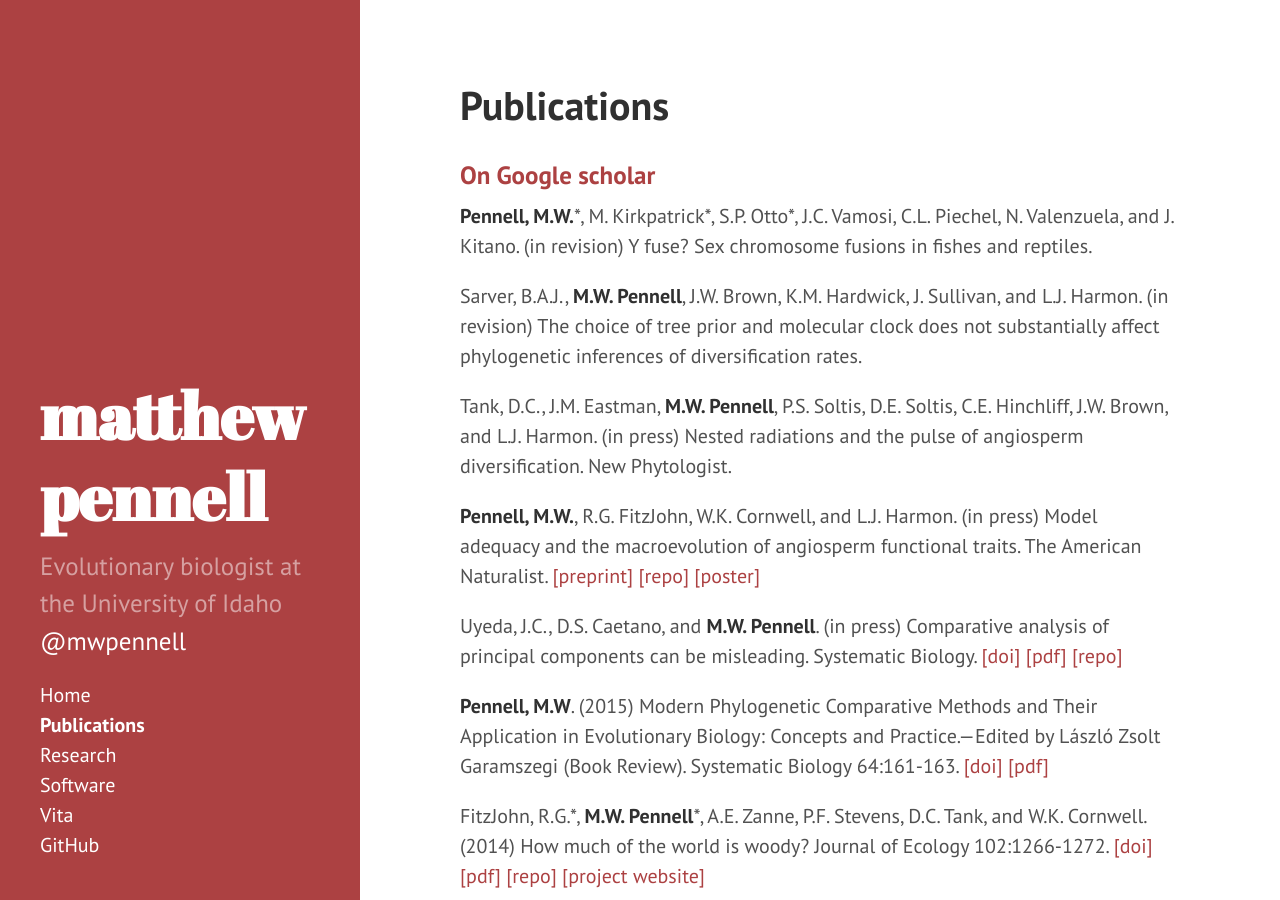
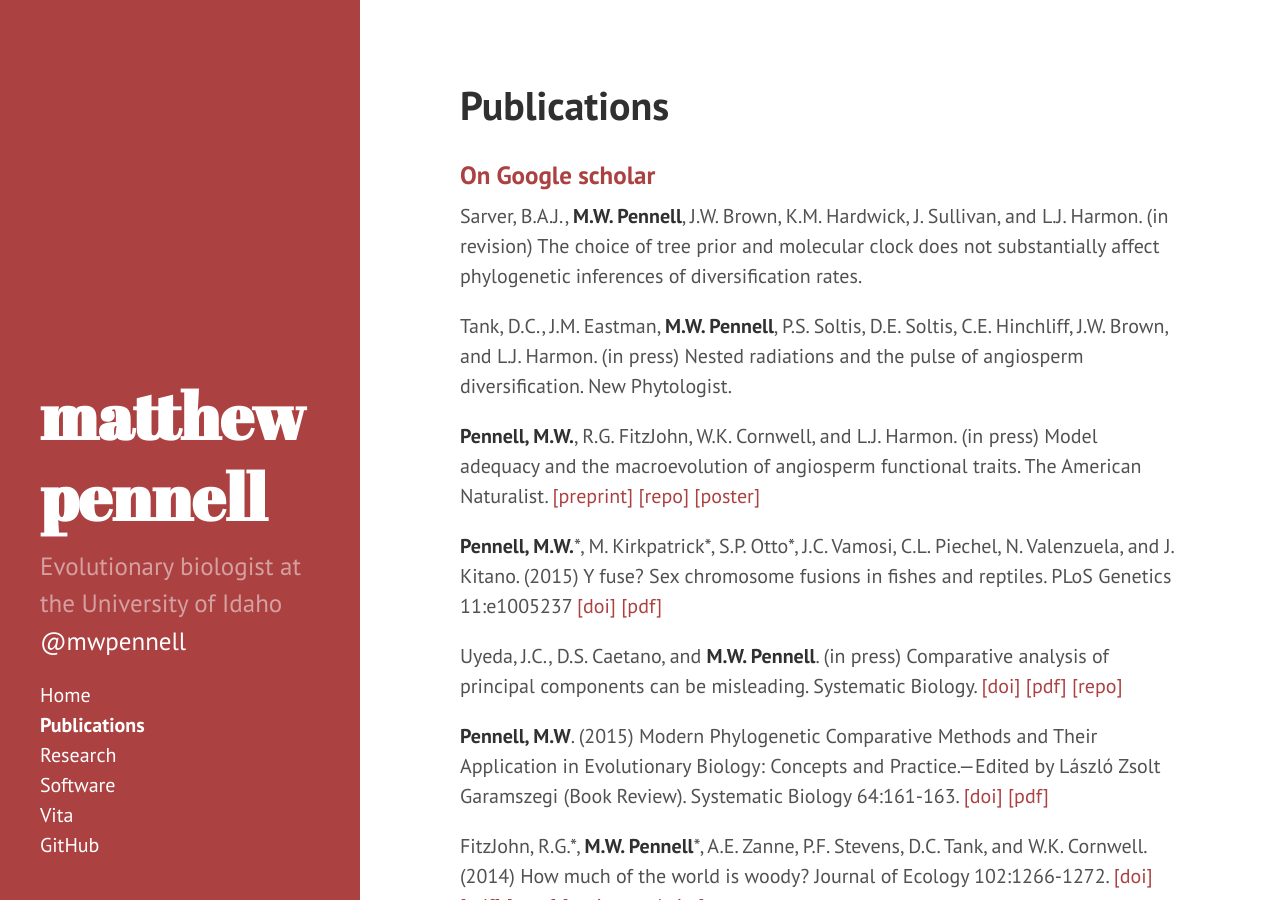
Before and after one commit to atredennick/mwpennell.github.io, a Jekyll site: the page built from publications.md, in a window 1280 px wide and 900 px high. Built offline with Jekyll 4.4.1, drawn with Linux system fonts in a browser that asks for light colours; Markdown is read by kramdown in place of the engine named in the settings.

Commit message:
y fuse pdf and citation

```diff
--- a/publications.md
+++ b/publications.md
@@ -5,13 +5,13 @@ title: Publications
 
 ### [On Google scholar](http://scholar.google.com/citations?user=mxS1rJoAAAAJ&hl=en)
 
-**Pennell, M.W.**\*, M. Kirkpatrick\*, S.P. Otto\*, J.C. Vamosi, C.L. Piechel, N. Valenzuela, and J. Kitano. (in revision) Y fuse? Sex chromosome fusions in fishes and reptiles.
-
 Sarver, B.A.J., **M.W. Pennell**, J.W. Brown, K.M. Hardwick, J. Sullivan, and L.J. Harmon. (in revision) The choice of tree prior and molecular clock does not substantially affect phylogenetic inferences of diversification rates.
 
 Tank, D.C., J.M. Eastman, **M.W. Pennell**, P.S. Soltis, D.E. Soltis, C.E. Hinchliff, J.W. Brown, and L.J. Harmon. (in press) Nested radiations and the pulse of angiosperm diversification. New Phytologist.
 
 **Pennell, M.W.**, R.G. FitzJohn, W.K. Cornwell, and L.J. Harmon. (in press) Model adequacy and the macroevolution of angiosperm functional traits. The American Naturalist. [[preprint]](http://biorxiv.org/content/early/2014/10/31/004002) [[repo]](https://github.com/richfitz/modeladequacy) [[poster]](http://figshare.com/articles/_In_adequacy_of_phylogenetic_trait_models_Evo_Wibo_poster_/1008468)
+
+**Pennell, M.W.**\*, M. Kirkpatrick\*, S.P. Otto\*, J.C. Vamosi, C.L. Piechel, N. Valenzuela, and J. Kitano. (2015) Y fuse? Sex chromosome fusions in fishes and reptiles. PLoS Genetics 11:e1005237 [[doi]](http://journals.plos.org/plosgenetics/article?id=10.1371/journal.pgen.1005237) [[pdf]]({{url}}/pdfs/pennell-plosgen-2015.pdf)
 
 Uyeda, J.C., D.S. Caetano, and **M.W. Pennell**. (in press) Comparative analysis of principal components can be misleading. Systematic Biology. [[doi]](http://sysbio.oxfordjournals.org/content/early/2015/04/03/sysbio.syv019.abstract) [[pdf]]({{url}}/pdfs/uyeda-sysbio-2015.pdf) [[repo]](https://github.com/mwpennell/phyloPCA)
 
```
Also changed, not shown: 1 other file.
